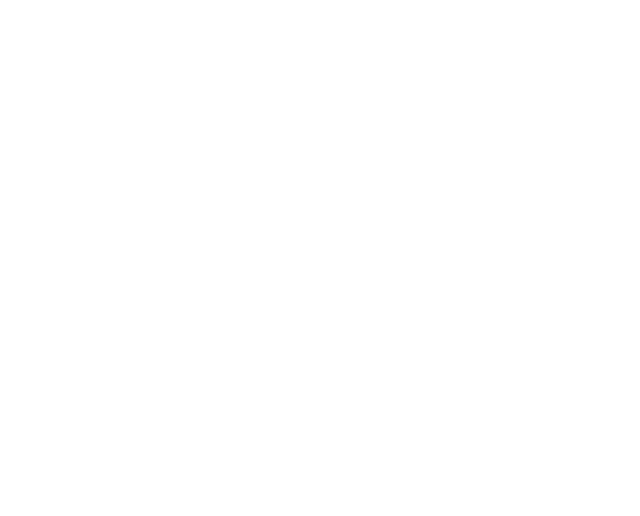
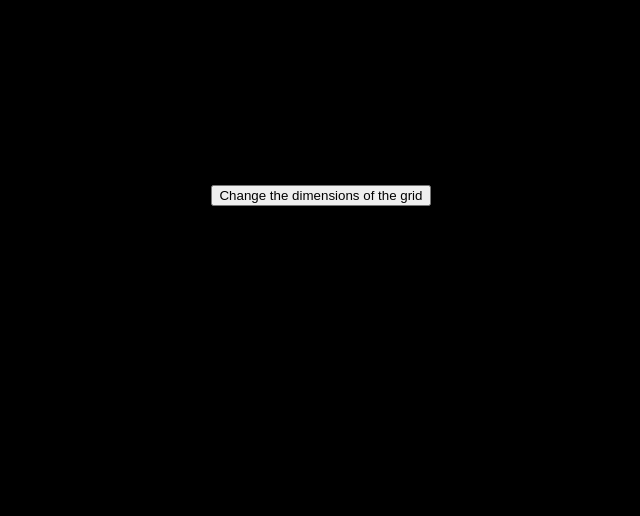
Before and after one commit to FLAAMER/Etch-a-Sketch, a plain HTML site: page index.html in a window 1280 px wide. Shown: the whole page, without its empty margins (319-959 px from the left). Drawn offline with Linux system fonts and the light colour scheme.

Commit message:
Add a button to resize the grid
 - Add a button on the top of the screen that will send the user a popup
   asking for the number of squares per side for the new grid. Once
   entered, the existing grid will be removed, and a new grid qill be
   generated in the same total space as before

```diff
--- a/index.html
+++ b/index.html
@@ -7,6 +7,7 @@
     <link rel="stylesheet" href="styles.css">
 </head>
 <body>
+    <button id="resize">Change the dimensions of the grid</button>
     <div id="container"></div>
     <script src="script.js"></script>
 </body>
--- a/script.js
+++ b/script.js
@@ -1,6 +1,33 @@
-for (let i = 0; i < 16*16; i++) {
-    const container = document.querySelector("#container")
-    const div = document.createElement("div")
-    div.addEventListener("mouseenter", () => div.style.backgroundColor = "black")
-    container.appendChild(div)
+let numberOfSquares = 16
+
+const resizeButton = document.querySelector("button#resize")
+resizeButton.addEventListener("click", () => gridResize())
+
+function generateGrid(numberOfSquares) {
+    if (numberOfSquares <=100) {
+        for (let i = 0; i < numberOfSquares*numberOfSquares; i++) {
+            const container = document.querySelector("#container")
+            const div = document.createElement("div")
+            div.className = "grid"
+            div.addEventListener("mouseenter", () => div.style.backgroundColor = "indianred")
+            const padding = 32/(numberOfSquares*2)
+            div.style.padding =`${padding}vw`
+            container.appendChild(div)
+        }
+    } else {
+        alert("Invalid")
+    }
 }
+
+generateGrid(numberOfSquares)
+
+function gridResize() {
+    console.log(numberOfSquares)
+    for (let i = 0; i < numberOfSquares*numberOfSquares; i++) {
+    const container = document.querySelector("div#container")
+    const div = document.querySelector("div.grid")
+    container.removeChild(div)
+    }
+    numberOfSquares = prompt("How many squares per side of the grid (max 100)")
+    generateGrid(numberOfSquares)
+}
--- a/styles.css
+++ b/styles.css
@@ -4,6 +4,8 @@ body {
     justify-content: center;
     align-items: center;
     min-height: 100vh;
+    background-color: black;
+    flex-direction: column;
 }
 
 div#container {
@@ -11,11 +13,12 @@ div#container {
     flex-wrap: wrap;
     width: 32vw;
     height: 32vw;
+    border: 100px;
 }
 
-div#container div {
+div.grid {
     margin: 0;
     max-height: 0px;
     max-width: 0px;
-    padding: 1vw;
+    /* padding: 1vw; */
 }
```
